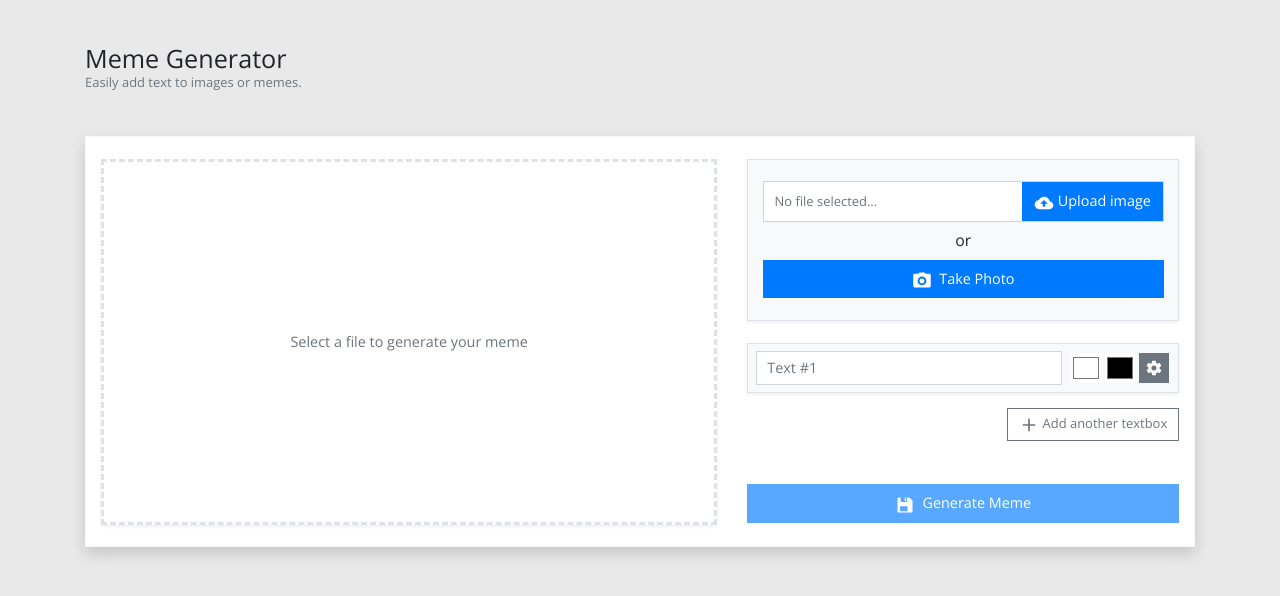
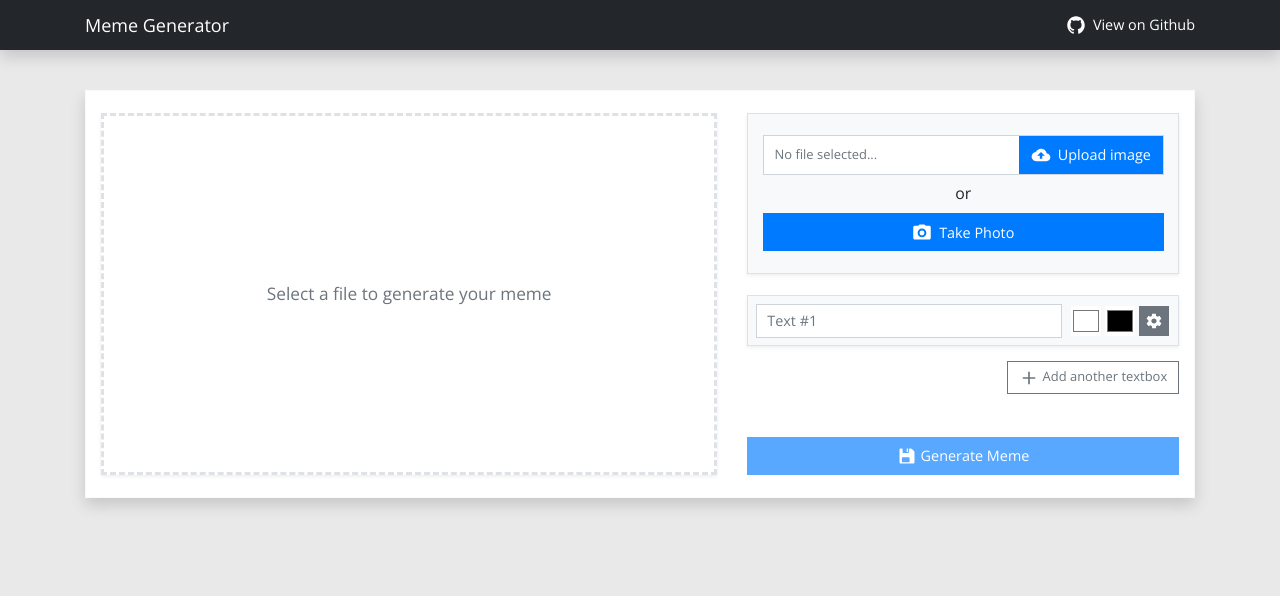
Before and after one commit to georapbox/meme-generator, a website: page index.html in a window 1280 px wide. Drawn offline with nearby package versions, Linux system fonts and the light colour scheme.

Commit message:
more styling

```diff
--- a/css/main.css
+++ b/css/main.css
@@ -5,9 +5,22 @@ body {
   font-family: "Open Sans", -apple-system, BlinkMacSystemFont, "Segoe UI", Roboto, "Helvetica Neue", Arial, "Noto Sans", sans-serif, "Apple Color Emoji", "Segoe UI Emoji", "Segoe UI Symbol", "Noto Color Emoji";
 }
 
-body,
+body {
+  margin-top: 90px;
+}
+
+@media screen and (max-width: 576px) {
+  body {
+    margin-top: 70px;
+  }
+}
+
 .bg-body {
-  background: #eae9e9;
+  background-color: #eae9e9;
+}
+
+.navbar-dark.bg-dark {
+  background-color: #23272b !important;
 }
 
 /* File Input */
@@ -159,13 +172,8 @@ input[type="color"],
 }
 
 #canvasPlaceholder div {
-  min-height: 366px;
+  min-height: 150px;
+  height: 100%;
   border: 3px dashed #dee2e6;
-  font-size: 1rem;
+  font-size: 1.2rem;
 }
-
-@media screen and (max-width: 576px) {
-  #canvasPlaceholder div {
-    min-height: 150px;
-  }
-}
--- a/index.html
+++ b/index.html
@@ -9,20 +9,28 @@
   <link rel="stylesheet" href="css/main.css">
   <title>Meme Generator | Create Your Own Meme</title>
 </head>
-<body>
+<body class="bg-body">
+  <nav class="navbar navbar-dark bg-dark fixed-top shadow">
+    <div class="container">
+      <div class="navbar-brand">
+        Meme Generator
+      </div>
+      <!-- <span class="text-muted">Easily add text to images or memes.</span> -->
+      <a href="https://github.com/georapbox/meme-generator" class="btn btn-dark d-flex align-items-center bg-transparent border-0 px-0" target="_blank" rel="noopener">
+        <img width="20" class="mr-0 mr-sm-2" src="assets/icons/github.svg" alt="">
+        <span class="d-none d-sm-inline-block">View on Github</span>
+      </a>
+
+    </div>
+  </nav>
+
+
   <div class="container">
-    <div class="row">
-      <div class="col-lg-12">
-        <h1 class="h3 mt-sm-5 mt-3 mb-0">Meme Generator</h1>
-        <p class="mb-sm-5 mb-3 text-muted">Easily add text to images or memes.</p>
-      </div>
-    </div>
-
     <div class="row mx-0 mb-5 py-4 bg-white border border-light shadow">
       <div class="col-lg-7 mb-3 mb-lg-0">
         <canvas id="canvas" class="canvas border shadow-sm d-none"></canvas>
 
-        <div id="canvasPlaceholder">
+        <div id="canvasPlaceholder" class="h-100">
           <div class="shadow-sm text-center p-3 d-flex justify-content-center align-items-center">
             <span class="text-muted">
               Select a file to generate your meme
@@ -39,8 +47,8 @@
               No file selected...
             </span>
 
-            <div class="btn btn-primary rounded-0">
-              <img src="assets/icons/upload.svg" width="20" alt="Upload image" />
+            <div class="btn btn-primary rounded-0 d-flex align-items-center">
+              <img class="mr-2" src="assets/icons/upload.svg" width="20" alt="Upload image" />
               Upload image
             </div>
           </label>
@@ -49,14 +57,14 @@
             <div class="text-center mb-2" style="font-size: 1.1rem;">
               or
             </div>
-            <button class="btn btn-primary btn-block py-2" id="askUserMediaBtn">
-              <img src="assets/icons/camera.svg" width="20" alt="Upload image" class="mr-1" />
+            <button class="btn btn-primary btn-block py-2 d-flex align-items-center justify-content-center" id="askUserMediaBtn">
+              <img src="assets/icons/camera.svg" width="20" alt="Upload image" class="mr-2" />
               Take Photo
             </button>
           </div>
         </div>
 
-        <div id="inputsContainer" class="border shadow-sm"></div>
+        <div id="inputsContainer"></div>
 
         <div class="clearfix mt-3">
           <button class="btn btn-outline-secondary float-right ml-1" id="addTextboxBtn" style="font-size: 0.9rem;">
@@ -67,7 +75,7 @@
           </button>
         </div>
 
-        <button type="button" class="btn btn-primary btn-block py-2 mt-5" id="generateMemeBtn" disabled autocomplete="off">
+        <button type="button" class="btn btn-primary btn-block py-2 mt-5 d-flex align-items-center justify-content-center" id="generateMemeBtn" disabled autocomplete="off">
           <img src="assets/icons/save.svg" width="20" alt="Generate meme" class="mr-1" />
           Generate Meme
         </button>
--- a/js/main.js
+++ b/js/main.js
@@ -175,11 +175,11 @@
           </div>
         </div>
         <div class="form-row">
-          <div class="col-lg-6 mb-3">
+          <div class="col-lg-6">
             <label class="mb-1">Vertical offset:</label>
             <input class="form-control" type="number" value="${options[index].offsetY}" data-input="offsetY" data-index="${index}">
           </div>
-          <div class="col-lg-6 mb-3">
+          <div class="col-lg-6">
             <label class="mb-1">Horizontal offset:</label>
             <input class="form-control" type="number" value="${options[index].offsetX}" data-input="offsetX" data-index="${index}">
           </div>
@@ -189,7 +189,7 @@
 
     const fragment = document.createDocumentFragment();
     const div = document.createElement('div');
-    div.className = 'bg-light';
+    div.className = 'bg-light border shadow-sm mb-3';
     div.setAttribute('data-section', `textBox_${index}`);
     div.innerHTML = inputTemplate;
     setTimeout(() => {
```
Also changed, not shown: assets/icons/github.svg (added).
